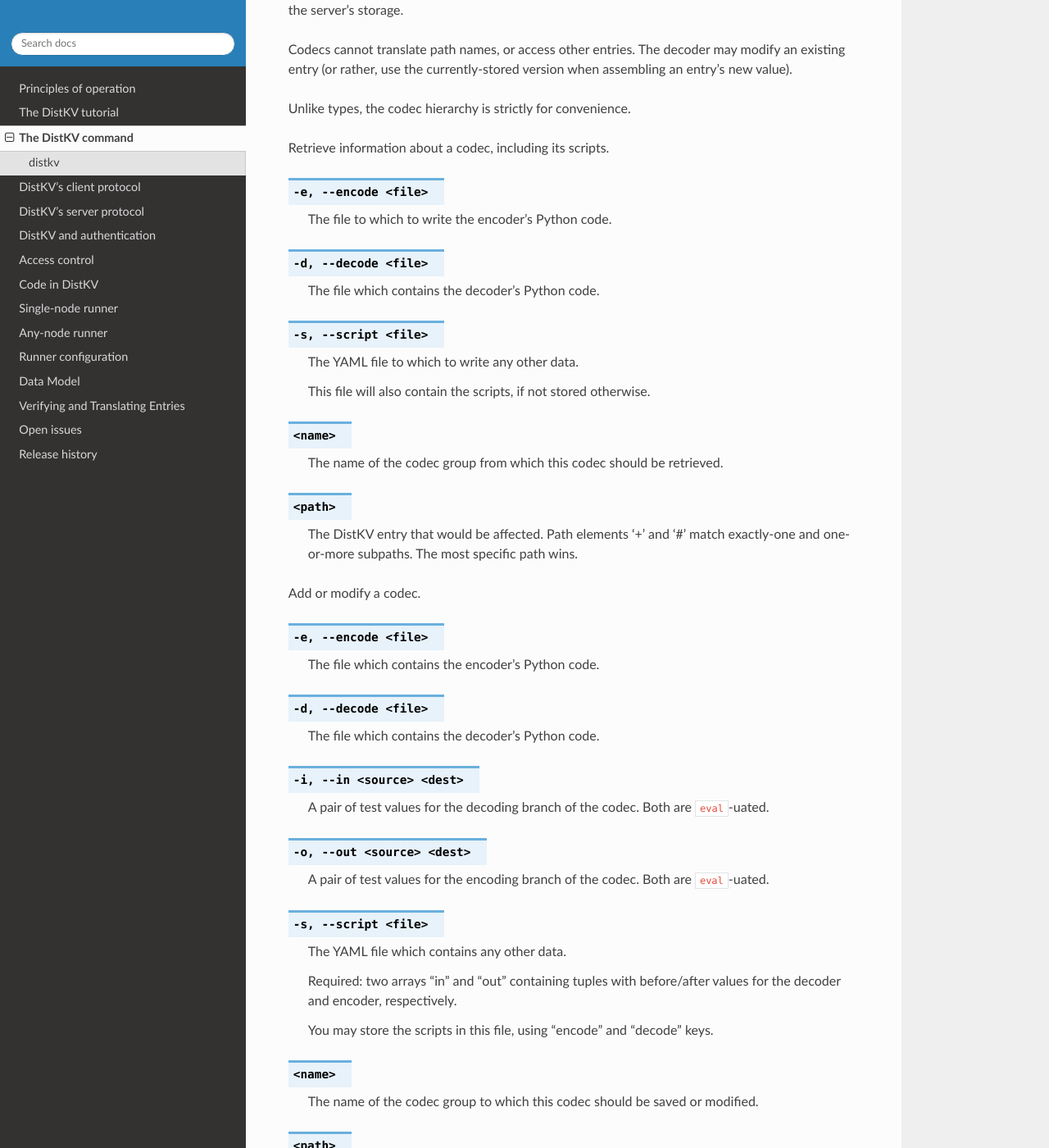
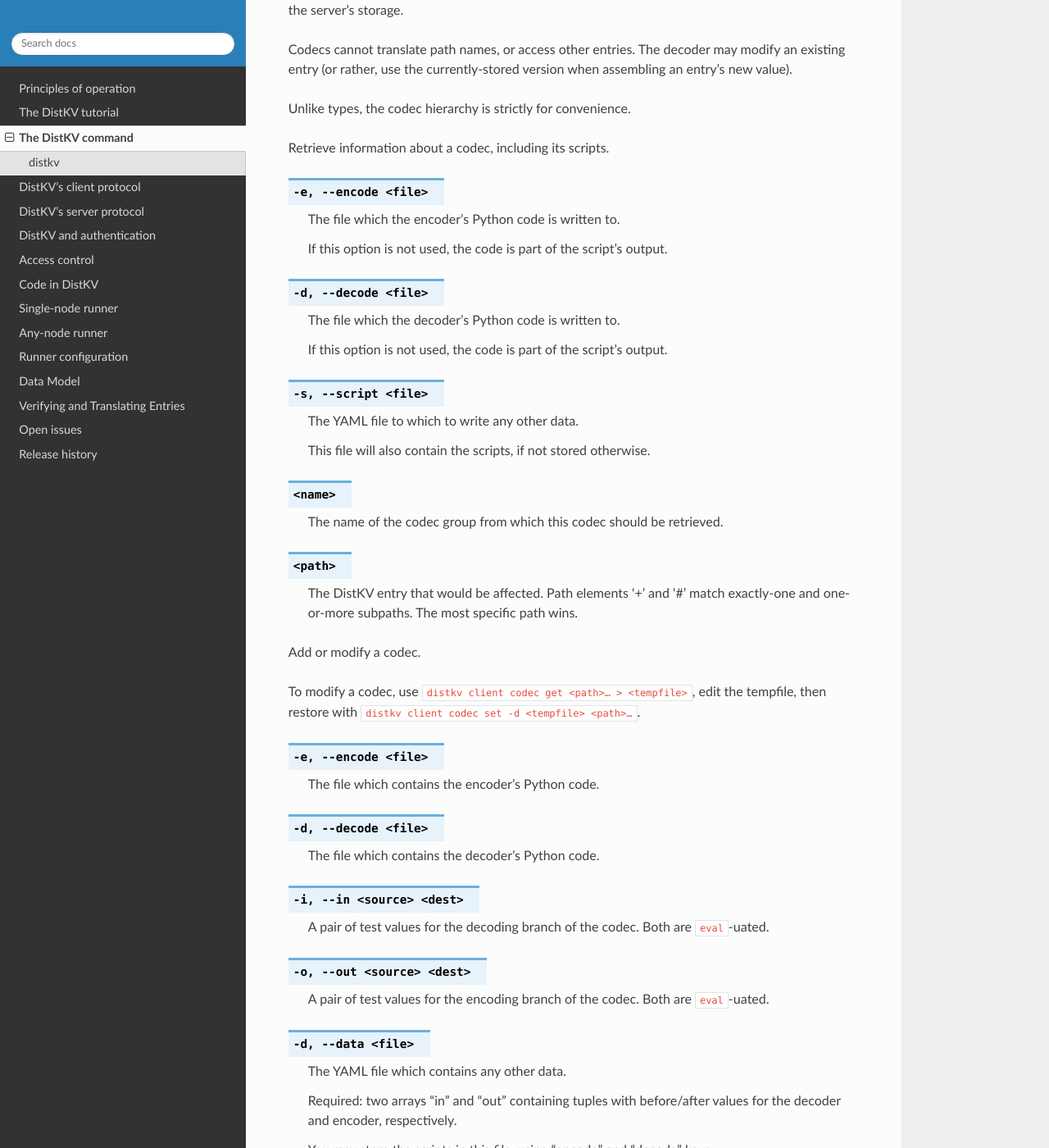
Before and after one commit to M-o-a-T/moat-kv, a Sphinx documentation site: the page built from docs/source/command_line.rst, in a window 1280 px wide and 1400 px high, scrolled down 10632 px. Shown: the whole window at 82% size. Built offline with Sphinx 7.4.7 and the Read the Docs theme 2.0.0, drawn with Linux system fonts in a browser that asks for light colours; some of the changed text lies outside the part shown.

Commit message:
Clean up options to load mixed script+metadata entries

```diff
--- a/docs/source/TODO.rst
+++ b/docs/source/TODO.rst
@@ -27,3 +27,5 @@
   some other node to run a job if it's busy.
 
 * Keep an error index on the server?  Something more general?
+
+* Restart code that's been changed (without waiting for restart/retry).
--- a/docs/source/command_line.rst
+++ b/docs/source/command_line.rst
@@ -531,8 +531,8 @@
 Tests can use Python code, a JSON schema, or both. In the latter case the
 schema is tested first.
 
-To modify a record, use ``distkv client type get <path>… > data``, edit the
-file ``data``, then restore with ``distkv client type set -d <data> <path>…``.
+To modify a record, use ``distkv client type get <path>… > <tempfile>``, edit
+the tempfile, then restore with ``distkv client type set -d <tempfile> <path>…``.
 
 .. option:: -y, --yaml
 
@@ -604,11 +604,15 @@
 
 .. option:: -e, --encode <file>
 
-   The file to which to write the encoder's Python code.
+   The file which the encoder's Python code is written to.
+
+   If this option is not used, the code is part of the script's output.
 
 .. option:: -d, --decode <file>
 
-   The file which contains the decoder's Python code.
+   The file which the decoder's Python code is written to.
+
+   If this option is not used, the code is part of the script's output.
 
 .. option:: -s, --script <file>
 
@@ -630,6 +634,9 @@
 
 Add or modify a codec.
 
+To modify a codec, use ``distkv client codec get <path>… > <tempfile>``, edit the
+tempfile, then restore with ``distkv client codec set -d <tempfile> <path>…``.
+
 .. option:: -e, --encode <file>
 
    The file which contains the encoder's Python code.
@@ -648,7 +655,7 @@
    A pair of test values for the encoding branch of the codec.
    Both are ``eval``-uated.
 
-.. option:: -s, --script <file>
+.. option:: -d, --data <file>
 
    The YAML file which contains any other data.
 
@@ -803,6 +810,9 @@
 This code will not run in the server; the purpose of these calls is to
 upload code for use by client runners.
 
+To modify some code, use ``distkv client code get <path>… > <tempfile>``, edit
+the tempfile, then restore with ``distkv client code set -d <tempfile> <path>…``.
+
 .. option:: -d, --data <filename>
 
    Load the metadata from this file.
@@ -863,6 +871,9 @@
 
 This code will not run in the server; the purpose of these calls is to
 upload code for use by client-side runners.
+
+To modify a module, use ``distkv client code module get <path>… > <tempfile>``, edit
+the tempfile, then restore with ``distkv client code module set -d <tempfile> <path>…``.
 
 .. option:: -d, --data <filename>
 
```
Also changed, not shown: other parts of docs/source/command_line.rst (+2 -4 lines), 1 other file.
